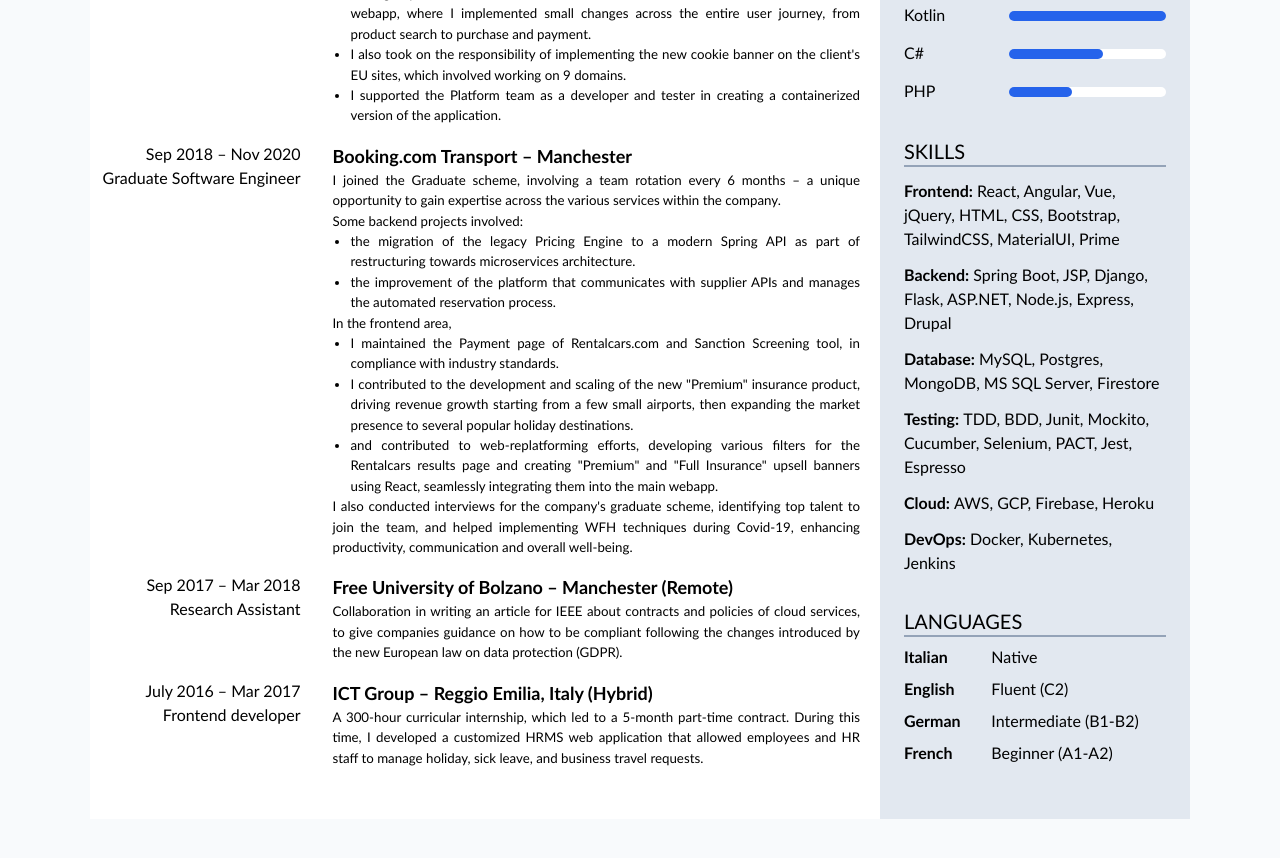
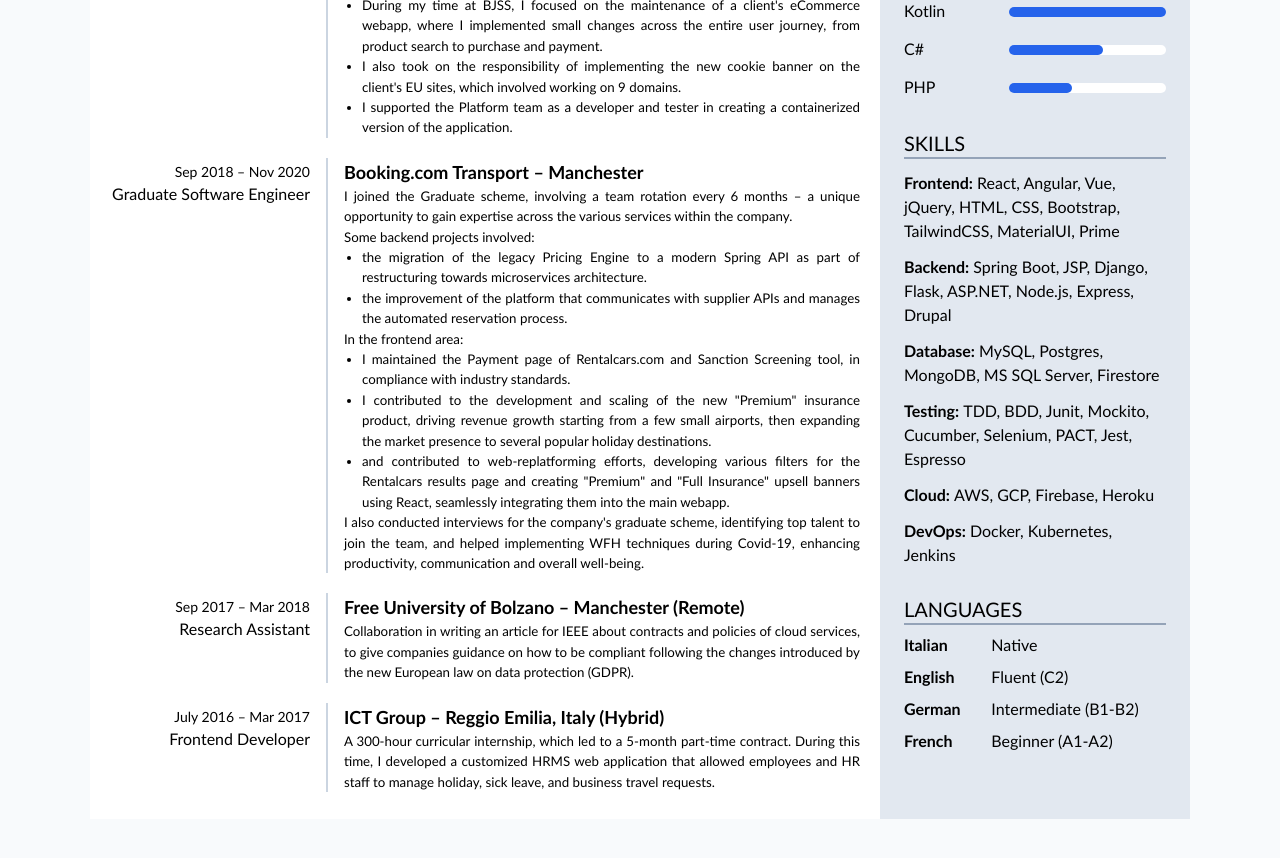
Before and after one commit to martapanc/cv-maker, a Next.js app: page /html in a window 1280 px wide. Shown: the part 840-1698 px from the top of the page. Built offline with nearby package versions, Linux system fonts and the light colour scheme.

Commit message:
feat: adjust spacing on body

```diff
--- a/src/components/cv/cards/WorkCard.tsx
+++ b/src/components/cv/cards/WorkCard.tsx
@@ -8,12 +8,12 @@
 
 const WorkCard: React.FC<WorkCardProps> = ({ job }) => {
   return (
-    <div className='mb-4 flex'>
-      <div className='flex w-[28%] flex-col items-end pe-4'>
-        <span>{job.dates}</span>
+    <div className='mb-1 flex'>
+      <div className='my-2 flex w-[29.5%] flex-col items-end border-e-2 border-slate-300 pe-4'>
+        <span className='mt-1 text-sm font-light'>{job.dates}</span>
         <span>{job.jobTitle}</span>
       </div>
-      <div className='flex w-[72%] flex-col ps-4'>
+      <div className='my-2 flex w-[70.5%] flex-col ps-4'>
         <span className='text-lg font-semibold'>{job.name}</span>
         <ReactMarkdown className='p-xs job-description me-2 text-justify font-light'>
           {job.description}
--- a/src/components/cv/sections/Sidebar.tsx
+++ b/src/components/cv/sections/Sidebar.tsx
@@ -32,7 +32,7 @@
         ))}
       </div>
 
-      <div className='programming mt-8' aria-label='programming'>
+      <div className='programming mt-7' aria-label='programming'>
         <SectionHeader title='Programming' />
 
         {props.programming.map((entry, id) => (
@@ -52,7 +52,7 @@
         ))}
       </div>
 
-      <div className='skills mt-8' aria-label='skills'>
+      <div className='skills mt-7' aria-label='skills'>
         <SectionHeader title='Skills' />
 
         {props.skills.map((entry, id) => (
@@ -66,7 +66,7 @@
         ))}
       </div>
 
-      <div className='languages mt-8' aria-label='languages'>
+      <div className='languages mt-7' aria-label='languages'>
         <SectionHeader title='Languages' />
 
         {props.languages.map((entry, id) => (
--- a/src/data/booking.md
+++ b/src/data/booking.md
@@ -5,7 +5,7 @@
 - the migration of the legacy Pricing Engine to a modern Spring API as part of restructuring towards microservices architecture.
 - the improvement of the platform that communicates with supplier APIs and manages the automated reservation process.
 
-In the frontend area,
+In the frontend area:
 
 - I maintained the Payment page of Rentalcars.com and Sanction Screening tool, in compliance with industry standards.
 - I contributed to the development and scaling of the new "Premium" insurance product, driving revenue growth starting from a few small airports, then expanding the market presence to several popular holiday destinations.
--- a/src/data/data.json
+++ b/src/data/data.json
@@ -74,7 +74,7 @@
       },
       {
         "name": "ICT Group – Reggio Emilia, Italy (Hybrid)",
-        "jobTitle": "Frontend developer",
+        "jobTitle": "Frontend Developer",
         "dates": "July 2016 – Mar 2017",
         "description": "A 300-hour curricular internship, which led to a 5-month part-time contract. During this time, I developed a customized HRMS web application that allowed employees and HR staff to manage holiday, sick leave, and business travel requests.",
         "skills": ["AngularJS", "Bootstrap", "jQuery", "NodeJS", "MongoDB"]
```
